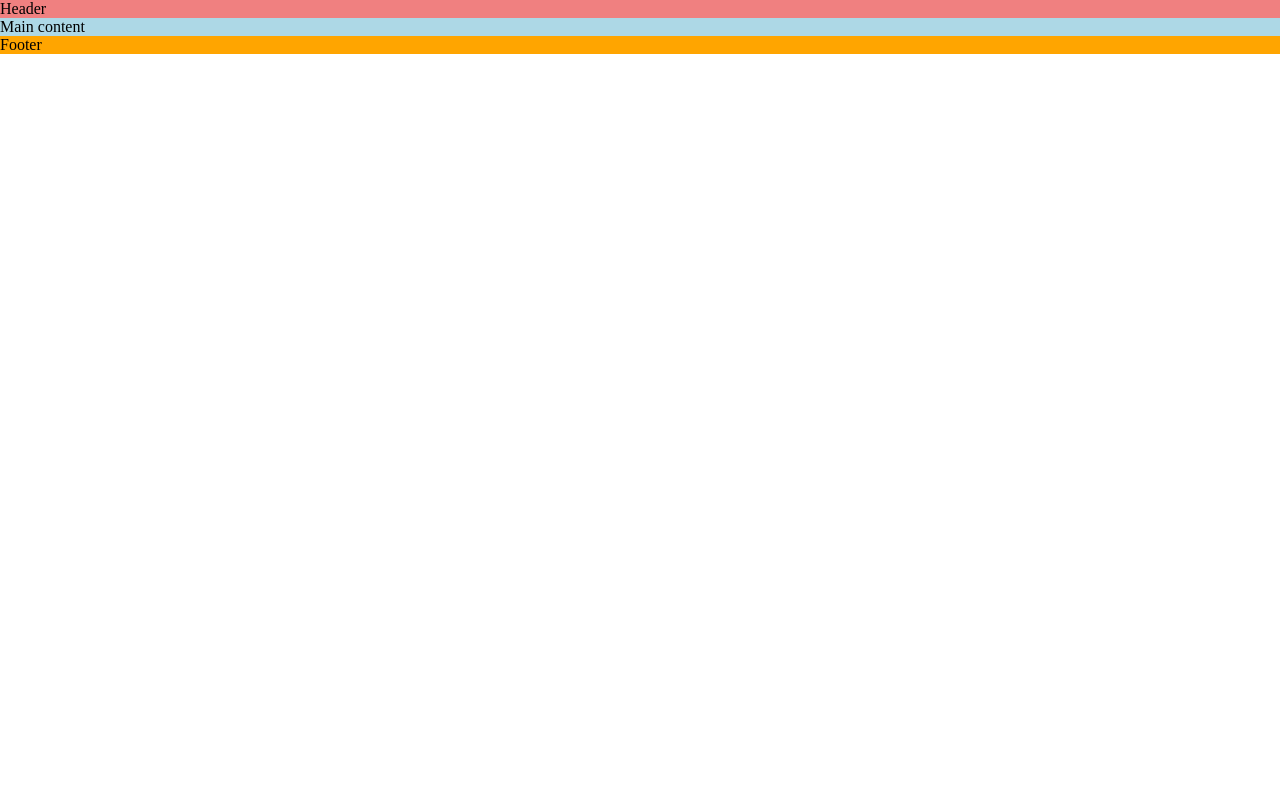
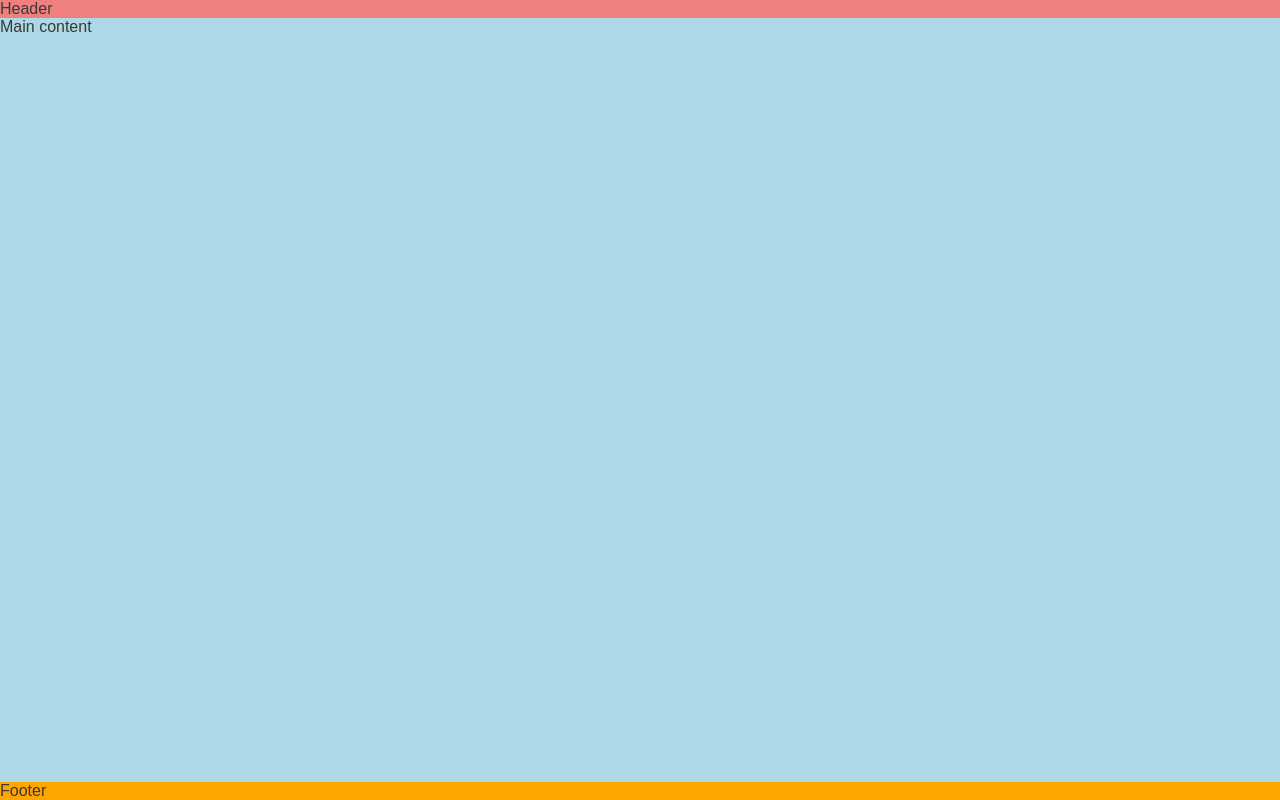
Before and after one commit to PraisesG/love-running, a plain HTML site: page index.html in a window 1280 px wide. Drawn offline with Linux system fonts and the light colour scheme.

Commit message:
More details in style

```diff
--- a/assets/css/style.css
+++ b/assets/css/style.css
@@ -4,6 +4,17 @@
     margin: 0;
     box-sizing: border-box;
 }
+
+/*General body styles*/
+body {
+    min-height: 100vh;
+    display: flex;
+    flex-direction: column;
+    /*generic project styles*/
+    font-family: Arial, sans-serif;
+    color: #3a3a33;
+}
+
 /* Styles for header, main, and footer */
 header {
     background-color: lightcoral;
@@ -11,6 +22,8 @@ header {
 /* Styles for main content */
 main {
     background-color: lightblue;
+    /*make main element take up any surplus space to push footer down*/
+    flex: 1 0 auto;
 }
 /* Styles for footer */
 footer {
```
